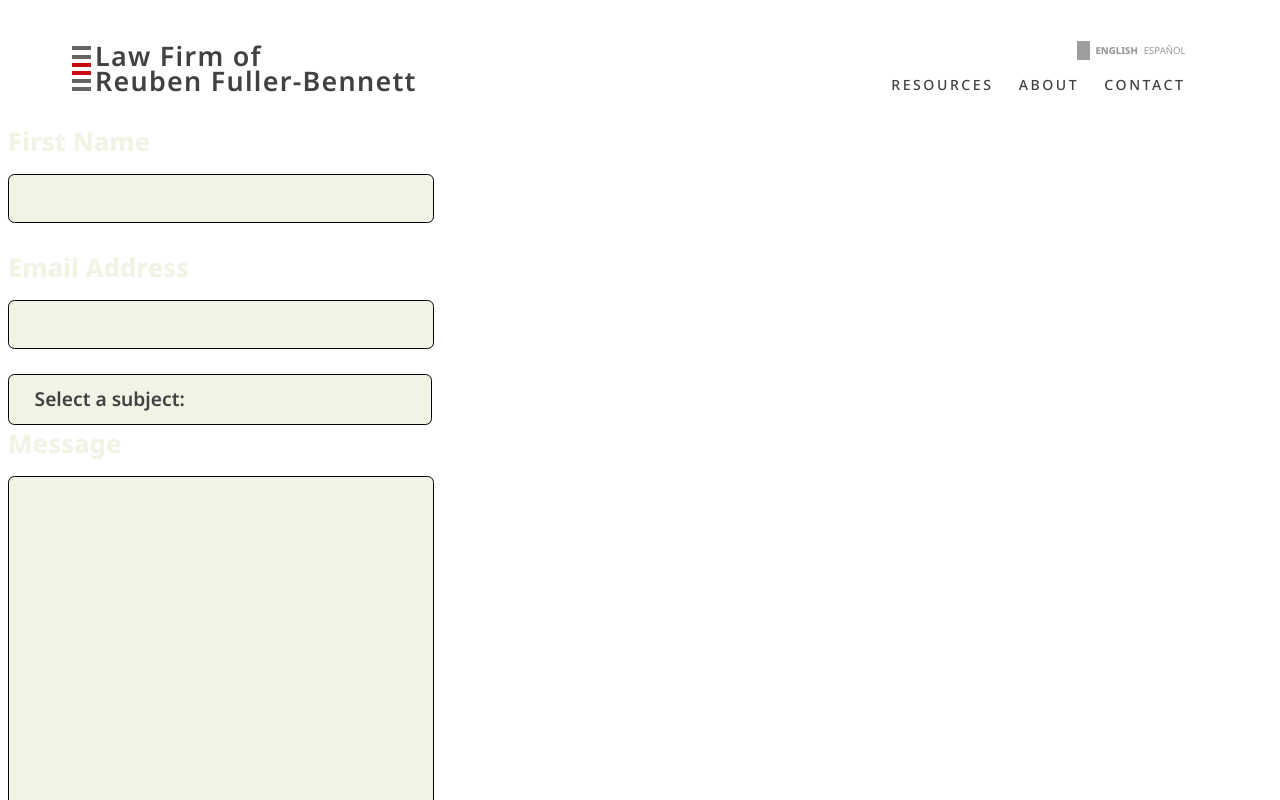
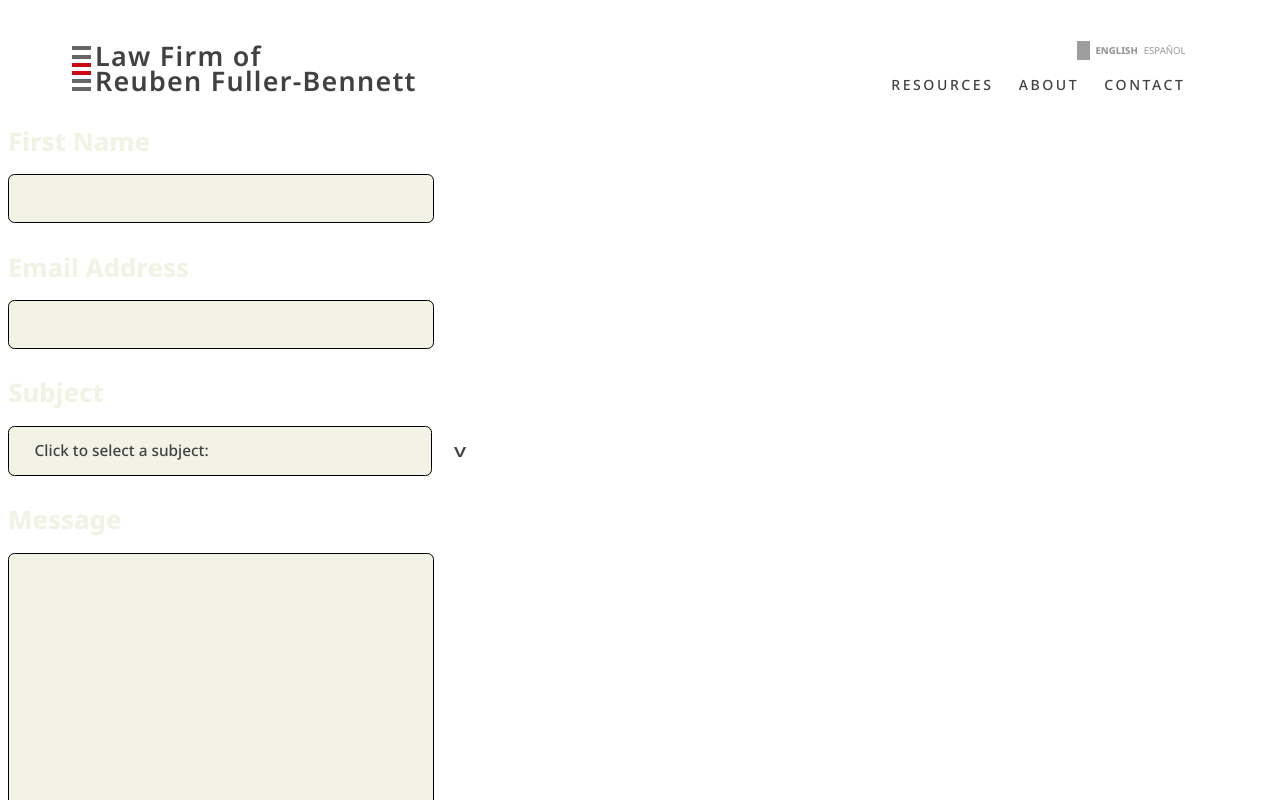
Before and after one commit to maemay85/projectRFB, a React (Vite) app: page /email in a window 1280 px wide. Shown: the top 800 px of the page. Built offline with nearby package versions, Linux system fonts and the light colour scheme; grey boxes are pictures that could not be loaded.

Commit message:
styled subject dropdown in email form

```diff
--- a/src/components/Contact/EmailContactDropdown.jsx
+++ b/src/components/Contact/EmailContactDropdown.jsx
@@ -41,7 +41,7 @@ const EmailContactDropdown = (props) => {
           </>
           :
           <>
-           <p onClick={handleOpen}>{open ? `Seleccione un tema:` : subject}</p>
+           <p onClick={handleOpen}>{open ? null : subject}</p>
           {open ?
             <>
               <div onClick={handleSubject}>
@@ -62,7 +62,7 @@ const EmailContactDropdown = (props) => {
 }
 EmailContactDropdown.propTypes = {
   language: PropTypes.string,
-  changeSubject: PropTypes.function,
+  changeSubject: PropTypes.func,
   subject: PropTypes.string
 }
 
--- a/src/components/Contact/EmailContactForm.jsx
+++ b/src/components/Contact/EmailContactForm.jsx
@@ -7,7 +7,7 @@ import EmailContactDropdown from "./EmailContactDropdown";
 const EmailContactForm = (props) => {
   const form = useRef();
   const language = props.language;
-  const initialSubject = language === 'english' ? 'Select a subject:' : 'Seleccione un tema:';
+  const initialSubject = language === 'english' ? 'Click to select a subject:' : 'Haga clic para seleccionar un tema:';
   const [checked, setChecked] = useState(false);
   const [subject, setSubject] = useState(initialSubject);
 
@@ -37,15 +37,16 @@ const EmailContactForm = (props) => {
             <label>Email Address</label>
             <input type="email"  name="email" />
             </div>
-
+            <div className="email-form-field">
+            <label>Subject</label>
             <EmailContactDropdown
               subject={subject}
               changeSubject={subject => setSubject(subject)}
               language={language}
             />
             <input type='hidden' name='subject' value={subject} />
-
-            <div className="email-form-field">
+            </div>
+            <div className="email-form-field extra-space-above">
               <label>Message</label>
               <textarea name="message" />
             </div>
--- a/src/index.css
+++ b/src/index.css
@@ -212,10 +212,48 @@ img {
   border-radius:.5rem;
   background-color: var(--secondary-background);
   font-family: 'Noto Sans';
-  font-weight: 600;
-  font-size: 1.5vw;
+  font-weight: 500;
+  font-size: 1.2vw;
   height: 3.778vw;
   z-index: 2;
+}
+
+.email-form-dropdown::after{
+  content: "v";
+  transform: scale(1.5, 1.2);
+  position: absolute;
+  left: 35%;
+  pointer-events: none;
+}
+
+.email-dropdown-menu {
+  display: flex;
+  flex-direction: column;
+  justify-content: center;
+  width: 31vw;
+  border: 1px solid black;
+  color: rgba(var(--medium-text), 1);
+  margin: -1vw 0 0 -2.1vw;
+  padding: 1vw 1vw;
+  border-radius:.5rem;
+  background-color: var(--secondary-background);
+  font-family: 'Noto Sans';
+  font-weight: 500;
+  font-size: 1.2vw;
+  height: 3.778vw;
+  z-index: 3;
+}
+
+.email-dropdown-menu::after {
+  content: "v";
+  transform: scale(1.5, -1.2);
+  position: absolute;
+  left: 35%;
+  pointer-events: none;
+}
+
+.email-dropdown-item {
+ padding-left: 1vw;
 }
 
 .email-form-checkbox {
@@ -224,6 +262,10 @@ img {
   font-weight: 700;
   margin-bottom: 1vw;
   color: var(--secondary-background);
+}
+
+.extra-space-above {
+  margin-top: 2vw;
 }
 
 .submit {
```
